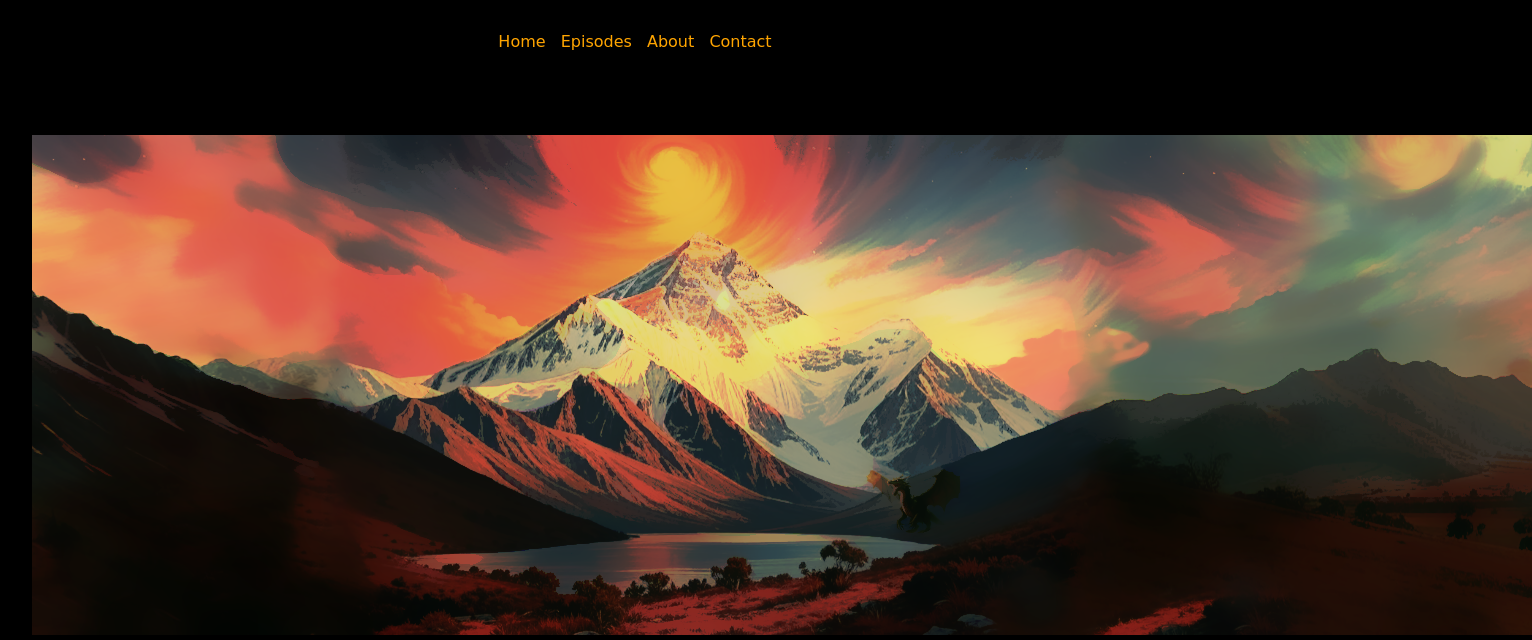
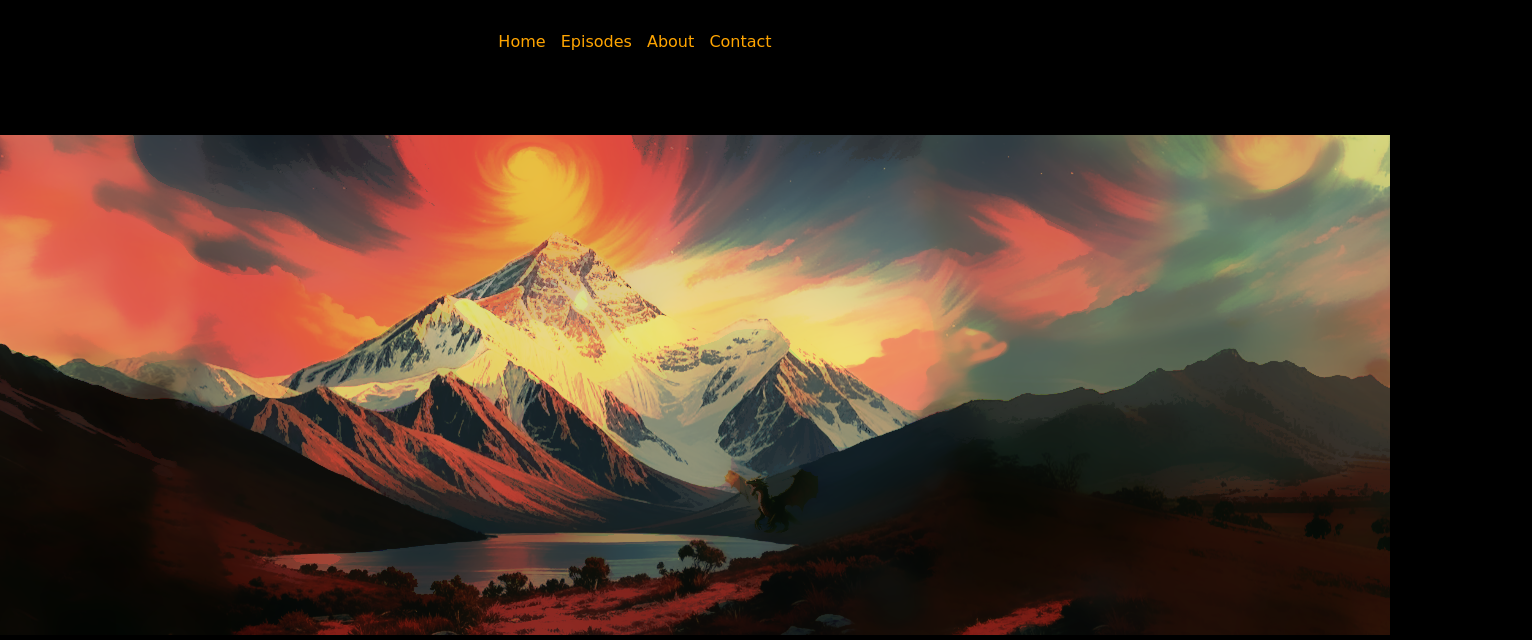
Before and after one commit to mayniac24/thequestoutwest, a plain HTML site: page index.html in a window 1280 px wide. Shown: the part 144-784 px from the top of the page, 1532 px wide, since content can reach past the window. Drawn offline with Linux system fonts and the light colour scheme; a web font is replaced by a local one.

Commit message:
Centered Banner

```diff
--- a/css/styles.css
+++ b/css/styles.css
@@ -80,6 +80,12 @@ a:hover {
     text-decoration: underline;
 }
 
+.banner {
+    display: flex;
+    justify-content: center; /* Centers horizontally */
+    align-items: center;    /* Centers vertically if needed */
+}
+
 /* Buttons */
 .button {
     background-color: #FFA500;
--- a/index.html
+++ b/index.html
@@ -31,7 +31,10 @@
     </header>
     <main>
         <section id="home">
-            <img src="images/banner.png" alt="Mountain Image">
+            <div class="banner">
+                <img src="images/banner.png" alt="Mountain Image">
+            </div>
+
             <h2>Home</h2>
             <p>Let's begin the journey!</p>
 
```
